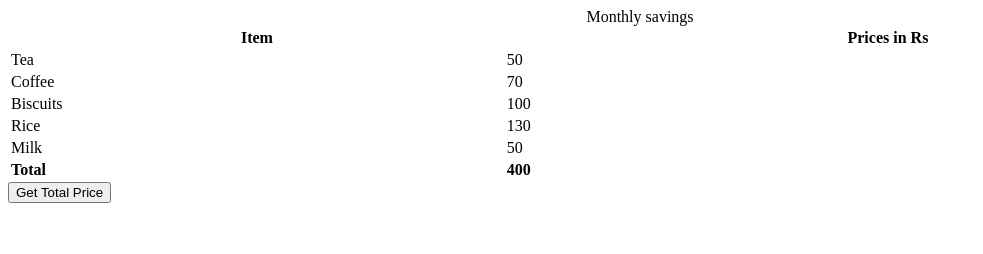
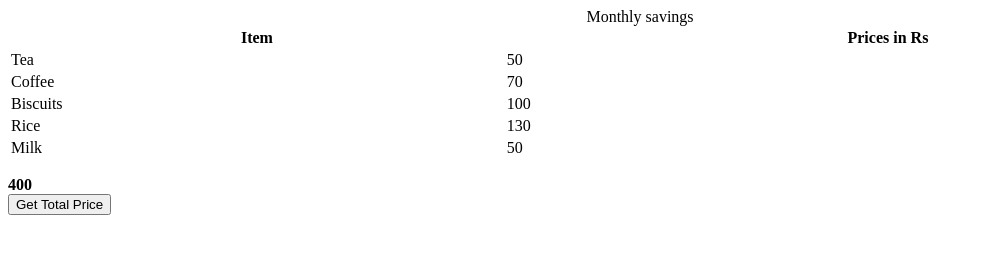
Before and after one commit to acciojob/grofers-checkout-nandan8983, a website: page main.html in a window 1280 px wide. Both pictures are taken after a click on the button "Get Total Price". Shown: the whole page, without its empty margins (0-983 px from the left). Drawn offline with Linux system fonts and the light colour scheme.

Commit message:
created a submission

```diff
--- a/main.html
+++ b/main.html
@@ -37,6 +37,7 @@
       <td class="price">50</td>
     </tr>
   </table>
+	<div id="ans" style="margin-top: 16px; font-weight: bold;"></div>
     <script type="text/javascript" src="./script.js">
 </script>
 
--- a/script.js
+++ b/script.js
@@ -4,33 +4,13 @@ document.body.appendChild(getSumBtn);
 
 const getSum = () => {
 //Add your code here
-  const oldTotal = document.getElementById("total-row");
-  if (oldTotal) oldTotal.remove();
-
   const priceCells = document.querySelectorAll(".price");
   let total = 0;
-
   priceCells.forEach(cell => {
-    total += Number(cell.textContent);
+    const num = Number(cell.textContent.trim()) || 0;
+    total += num;
   });
-
-
-  const table = document.querySelector("table");
-  const totalRow = document.createElement("tr");
-  totalRow.id = "total-row";
-
-  const totalCellLabel = document.createElement("td");
-  totalCellLabel.textContent = "Total";
-  totalCellLabel.style.fontWeight = "bold";
-
-  const totalCellValue = document.createElement("td");
-  totalCellValue.textContent = total;
-  totalCellValue.style.fontWeight = "bold";
-
-  totalRow.appendChild(totalCellLabel);
-  totalRow.appendChild(totalCellValue);
-
-  table.appendChild(totalRow);
+  document.getElementById("ans").textContent = total;
 };
 
 getSumBtn.addEventListener("click", getSum);
```
